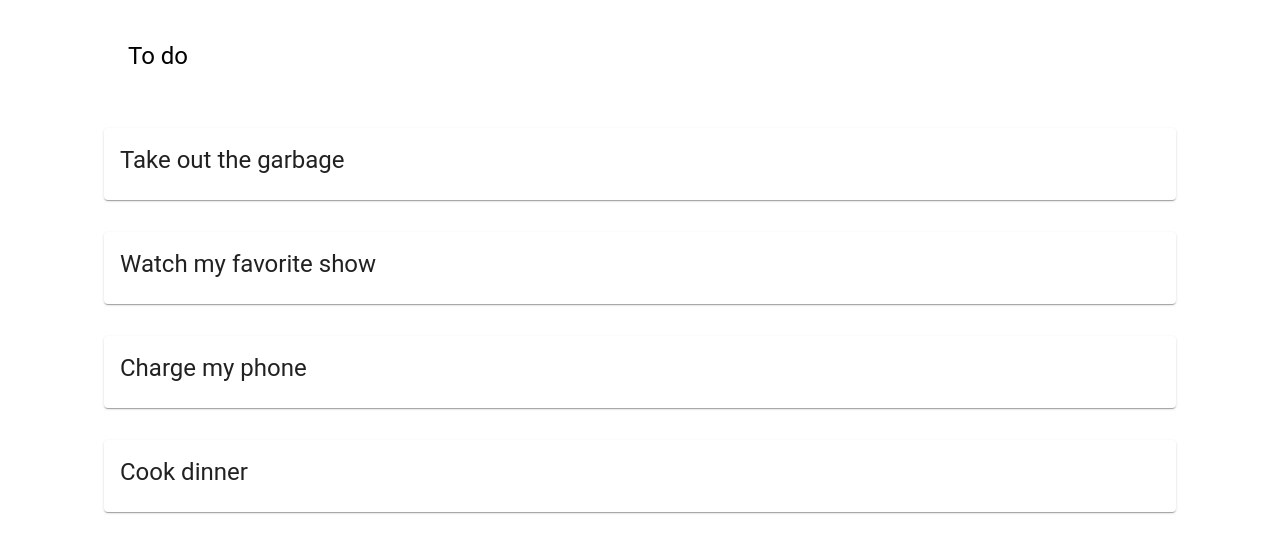
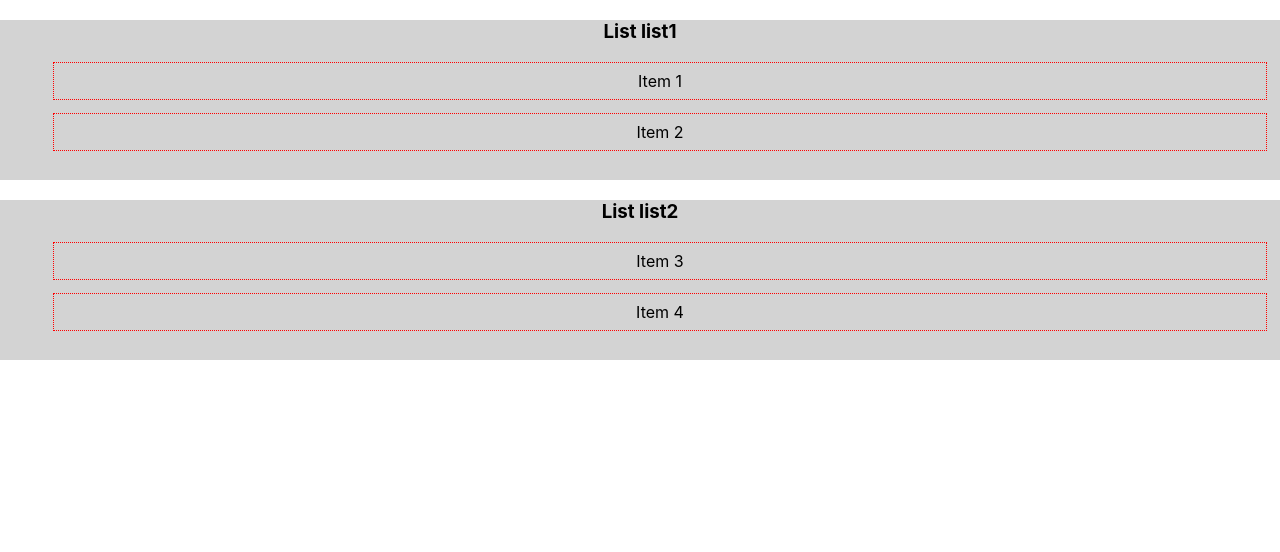
Before and after one commit to navina1/react-beautiful-dnd, a React (Create React App) app in the folder draganddrop/: page / in a window 1280 px wide. Shown: the top 552 px of the page. Built offline with nearby package versions, Linux system fonts and the light colour scheme.

Commit message:
list draggable

```diff
--- a/draganddrop/package.json
+++ b/draganddrop/package.json
@@ -11,6 +11,8 @@
     "@testing-library/user-event": "^13.5.0",
     "react": "^18.3.1",
     "react-beautiful-dnd": "^13.1.1",
+    "react-dnd": "^16.0.1",
+    "react-dnd-html5-backend": "^16.0.1",
     "react-dom": "^18.3.1",
     "react-scripts": "5.0.1",
     "web-vitals": "^2.1.4"
--- a/draganddrop/src/App.js
+++ b/draganddrop/src/App.js
@@ -1,56 +1,46 @@
 // App.js
-import React from 'react';
-import { DragDropContext } from 'react-beautiful-dnd';
-import initialData from './initialData';
-import Column from './Column';
-import { Container } from '@mui/material';
+import React, { useState } from 'react';
+import { DndProvider } from 'react-dnd';
+import { HTML5Backend } from 'react-dnd-html5-backend';
+import DraggableItem from './DraggableItem';
+import DroppableArea from './DraggableArea';
 
-function App() {
-    const [state, setState] = React.useState(initialData);
+const App = () => {
+  const [list1Items, setList1Items] = useState([
+    { id: 'item1', content: 'Item 1' },
+    { id: 'item2', content: 'Item 2' },
+  ]);
 
-    const onDragEnd = (result) => {
-        const { destination, source, draggableId } = result;
+  const [list2Items, setList2Items] = useState([
+    { id: 'item3', content: 'Item 3' },
+    { id: 'item4', content: 'Item 4' },
+  ]);
 
-        if (!destination) {
-            return;
-        }
+  const handleDrop = (item, listId) => {
+    if (listId === 'list1') {
+      setList1Items(list1Items.filter((listItem) => listItem.id !== item.id));
+    } else {
+      setList2Items([...list2Items, item]);
+    }
+  };
 
-        if (destination.droppableId === source.droppableId && destination.index === source.index) {
-            return;
-        }
 
-        const column = state.columns[source.droppableId];
-        const newTaskIds = Array.from(column.taskIds);
-        newTaskIds.splice(source.index, 1);
-        newTaskIds.splice(destination.index, 0, draggableId);
-
-        const newColumn = {
-            ...column,
-            taskIds: newTaskIds,
-        };
-
-        const newState = {
-            ...state,
-            columns: {
-                ...state.columns,
-                [newColumn.id]: newColumn,
-            },
-        };
-
-        setState(newState);
-    };
-
-    return (
-        <DragDropContext onDragEnd={onDragEnd}>
-            <Container>
-                {state.columnOrder.map((columnId) => {
-                    const column = state.columns[columnId];
-                    const tasks = column.taskIds.map((taskId) => state.tasks[taskId]);
-                    return <Column key={column.id} column={column} tasks={tasks} />;
-                })}
-            </Container>
-        </DragDropContext>
-    );
-}
+  return (
+    <DndProvider backend={HTML5Backend}>
+      <div className="app">
+        {/* <div className="draggable-container">
+          <DraggableItem id="item1" content="Item 1" />
+          <DraggableItem id="item2" content="Item 2" />
+          <DraggableItem id="item3" content="Item 3" />
+          <DraggableItem id="item4" content="Item 4" />
+        </div> */}
+        <div className="droppable-container">
+          <DroppableArea id="list1" items={list1Items} onDrop={handleDrop} />
+          <DroppableArea id="list2" items={list2Items} onDrop={handleDrop} />
+        </div>
+      </div>
+    </DndProvider>
+  );
+};
 
 export default App;
--- /dev/null
+++ b/draganddrop/src/DraggableArea.js
@@ -0,0 +1,31 @@
+// DroppableArea.js
+import React from 'react';
+import { useDrop } from 'react-dnd';
+import DraggableItem from './DraggableItem';
+
+const DroppableArea = ({ id, items, onDrop }) => {
+  const [{ isOver }, drop] = useDrop({
+    accept: 'item',
+    drop: (item) => onDrop(item, id),
+    collect: (monitor) => ({
+      isOver: !!monitor.isOver(),
+    }),
+  });
+
+  return (
+    <div
+      ref={drop}
+      className="droppable-area"
+      style={{ background: isOver ? 'lightblue' : 'lightgray', height: '10rem', textAlign: 'center', marginTop: '20px' }}
+    >
+      <h3>List {id}</h3>
+      <ul>
+        {items.map((item) => (
+          <DraggableItem key={item.id} id={item.id} content={item.content} />
+        ))}
+      </ul>
+    </div>
+  );
+};
+
+export default DroppableArea;
--- /dev/null
+++ b/draganddrop/src/DraggableItem.js
@@ -0,0 +1,29 @@
+// DraggableItem.js
+import React from 'react';
+import { useDrag } from 'react-dnd';
+
+const DraggableItem = ({ id, content }) => {
+  const [{ isDragging }, drag] = useDrag({
+    type: 'item',
+    item: { id, content },
+    collect: (monitor) => ({
+      isDragging: !!monitor.isDragging(),
+    }),
+  });
+
+  return (
+    <>
+      {!isDragging && (
+        <div
+          ref={drag}
+          className="draggable-item"
+          style={{ opacity: isDragging ? 0.5 : 1, margin:"0.8rem", cursor:"pointer", textAlign:"center", border:"1px dotted red", padding:"0.5rem" }}
+        >
+          {content}
+        </div>
+      )}
+    </>
+  );
+};
+
+export default DraggableItem;
--- a/draganddrop/src/initialData.js
+++ b/draganddrop/src/initialData.js
@@ -1,4 +1,3 @@
-// initialData.js
 const initialData = {
     tasks: {
         'task-1': { id: 'task-1', content: 'Take out the garbage' },
```
Also changed, not shown: 2 other files (tests, documents, lock files or other folders).
